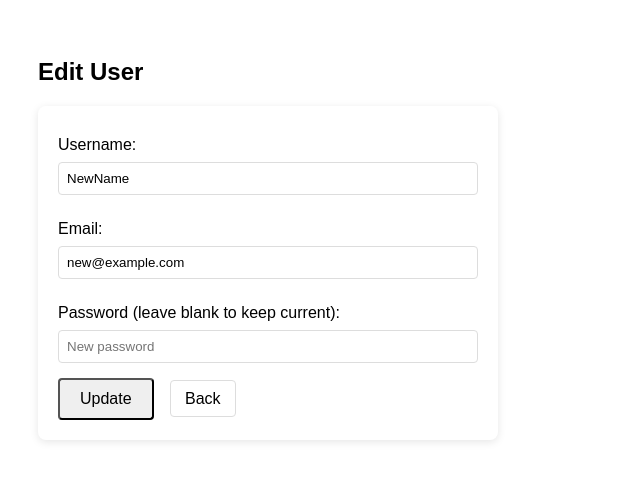
After one commit to Muhammad-Yousaff/Intenship_Task, a Django app: page /users/edit/12/ in a window 1280 px wide. The commit adds this page. Shown: the top 481 px of the page, without its empty margins (0-640 px from the left). Run offline with Django 5.2, Linux system fonts and the light colour scheme; data comes from the database, SQL or seed files in the repository; both versions use the stored data as it was after the commit.

Commit message:
add the home page and edit feacture

```diff
--- /dev/null
+++ b/myapp/templates/myapp/edit_user.html
@@ -0,0 +1,70 @@
+<!DOCTYPE html>
+<html>
+<head>
+    <title>Edit User</title>
+    <style>
+        body {
+            font-family: Arial, sans-serif;
+            padding: 30px;
+        }
+
+        .form-box {
+            max-width: 420px;
+            padding: 20px;
+            border-radius: 8px;
+            box-shadow: 0 2px 8px rgba(0, 0, 0, 0.1);
+        }
+
+        label {
+            display: block;
+            margin-top: 10px;
+        }
+
+        input {
+            width: 100%;
+            padding: 8px;
+            margin: 8px 0 15px 0;
+            border: 1px solid #ddd;
+            border-radius: 4px;
+            box-sizing: border-box;
+        }
+
+        button {
+            padding: 10px 20px;
+            border-radius: 4px;
+            cursor: pointer;
+            font-size: 16px;
+        }
+
+        .back-link {
+            margin-left: 12px;
+            text-decoration: none;
+            border: 1px solid #ddd;
+            border-radius: 4px;
+            padding: 9px 14px;
+            color: inherit;
+        }
+    </style>
+</head>
+<body>
+    <h2>Edit User</h2>
+
+    <div class="form-box">
+        <form method="POST" action="">
+            {% csrf_token %}
+
+            <label>Username:</label>
+            <input type="text" name="name" value="{{ user.name }}" required>
+
+            <label>Email:</label>
+            <input type="email" name="email" value="{{ user.email }}" required>
+
+            <label>Password (leave blank to keep current):</label>
+            <input type="password" name="password" placeholder="New password">
+
+            <button type="submit">Update</button>
+            <a href="{% url 'users_list' %}" class="back-link">Back</a>
+        </form>
+    </div>
+</body>
+</html>
--- a/myapp/urls.py
+++ b/myapp/urls.py
@@ -2,6 +2,8 @@ from django.urls import path
 from . import views
 
 urlpatterns = [
+    path("", views.home, name="home"),
     path("users/", views.users_list, name="users_list"),
+    path("users/edit/<int:user_id>/", views.edit_user, name="edit_user"),
     path("users/delete/<int:user_id>/", views.delete_user, name="delete_user"),
 ]
--- a/myapp/views.py
+++ b/myapp/views.py
@@ -1,7 +1,11 @@
-from django.shortcuts import render, redirect
+from django.shortcuts import render, redirect, get_object_or_404
 from django.contrib.auth.hashers import make_password
 from django.views.decorators.http import require_POST
 from .models import User
+
+
+def home(request):
+    return render(request, "myapp/home.html")
 
 
 def users_list(request):
@@ -26,3 +30,25 @@ def users_list(request):
 def delete_user(request, user_id):
     User.objects.filter(id=user_id).delete()
     return redirect("users_list")
+
+
+def edit_user(request, user_id):
+    user = get_object_or_404(User, id=user_id)
+
+    if request.method == "POST":
+        name = request.POST.get("name", "").strip()
+        email = request.POST.get("email", "").strip()
+        password = request.POST.get("password", "")
+
+        if name and email:
+            user.name = name
+            user.email = email
+
+            if password:
+                user.password = make_password(password)
+
+            user.save()
+
+        return redirect("users_list")
+
+    return render(request, "myapp/edit_user.html", {"user": user})
```
Also changed, not shown: myapp/templates/myapp/home.html (added, +60 -0 lines), myapp/templates/myapp/users.html (+22 -4 lines), db.sqlite3.
